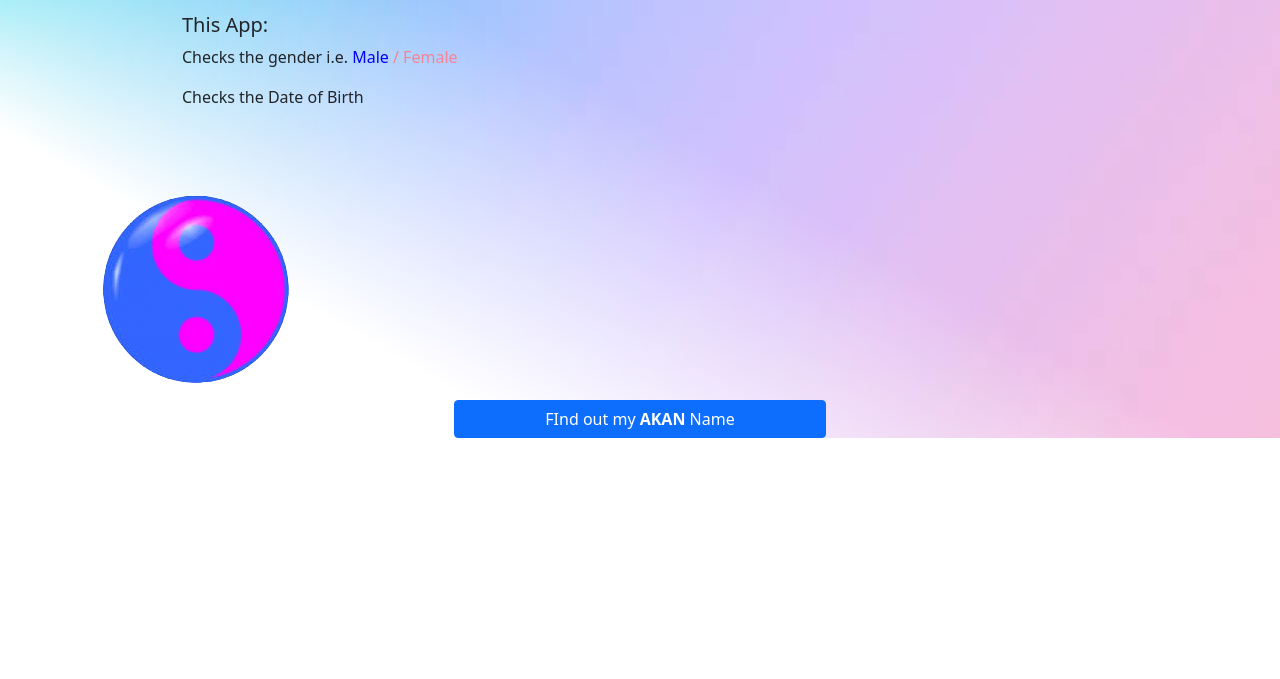
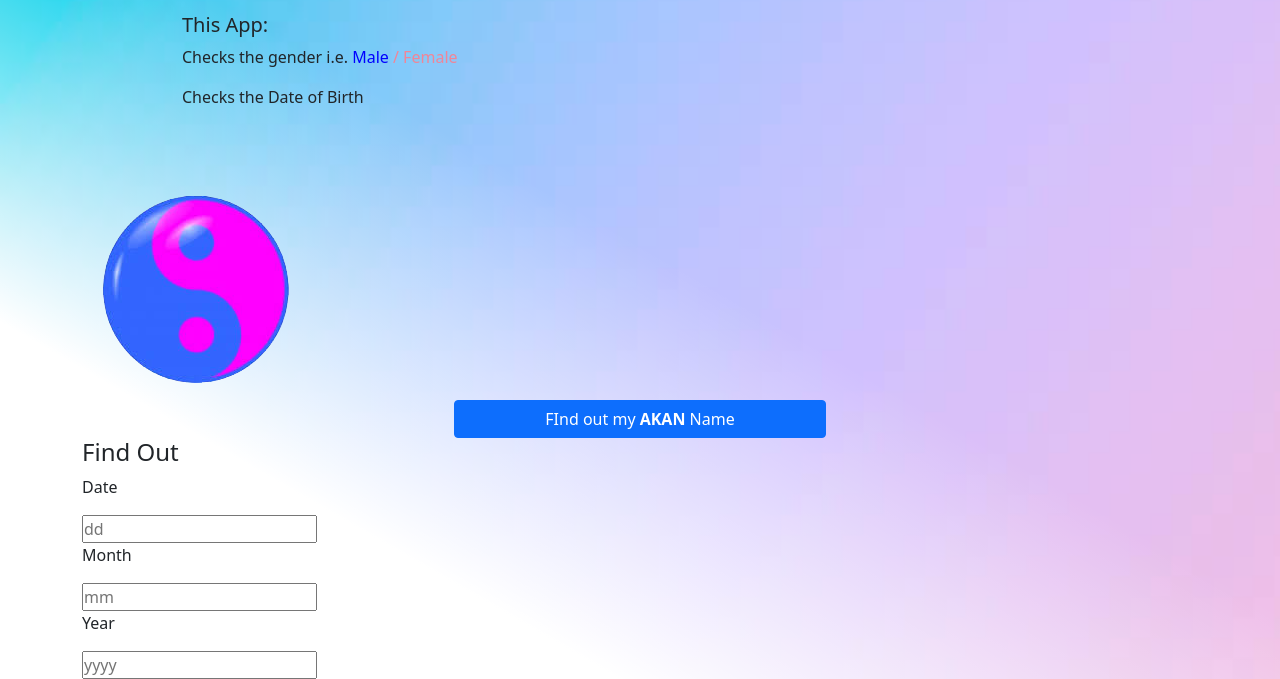
Before and after one commit to gladyswambura/Birth-Day-Name, a plain HTML site: page index.html in a window 1280 px wide. Shown: the part 369-1048 px from the top of the page. Before the commit the page ends 807 px from the top, so only its background shows below. Drawn offline with nearby package versions, Linux system fonts and the light colour scheme.

Commit message:
adds a form to our webpage where the user is expected to fill

```diff
--- a/index.html
+++ b/index.html
@@ -70,6 +70,40 @@
          </div>
      </div>
 
+      <div class="container">
+          <form>
+              <div class="Akan -Name" id="Akan-Name">
+                  <h4>Find Out</h4>
+              </div>
+              <div class="block">
+                  <p>Date</p>
+                  <input type="text" id="date" placeholder="dd" minlength="1" maxlength="2" required>
+              </div>
+
+              <!-- month -->
+              <div class="block">
+                  <p>Month</p>
+                  <input type="text" id="date" placeholder="mm" minlength="1" maxlength="2" required>
+              </div>
+
+              <!-- year -->
+              <div class="block">
+                  <p>Year</p>
+                  <input type="text" id="date" placeholder="yyyy" minlength="1" maxlength="2" required>
+              </div>
+
+
+
+
+
+
+
+
+
+
+
+
+
 
 
 
```
